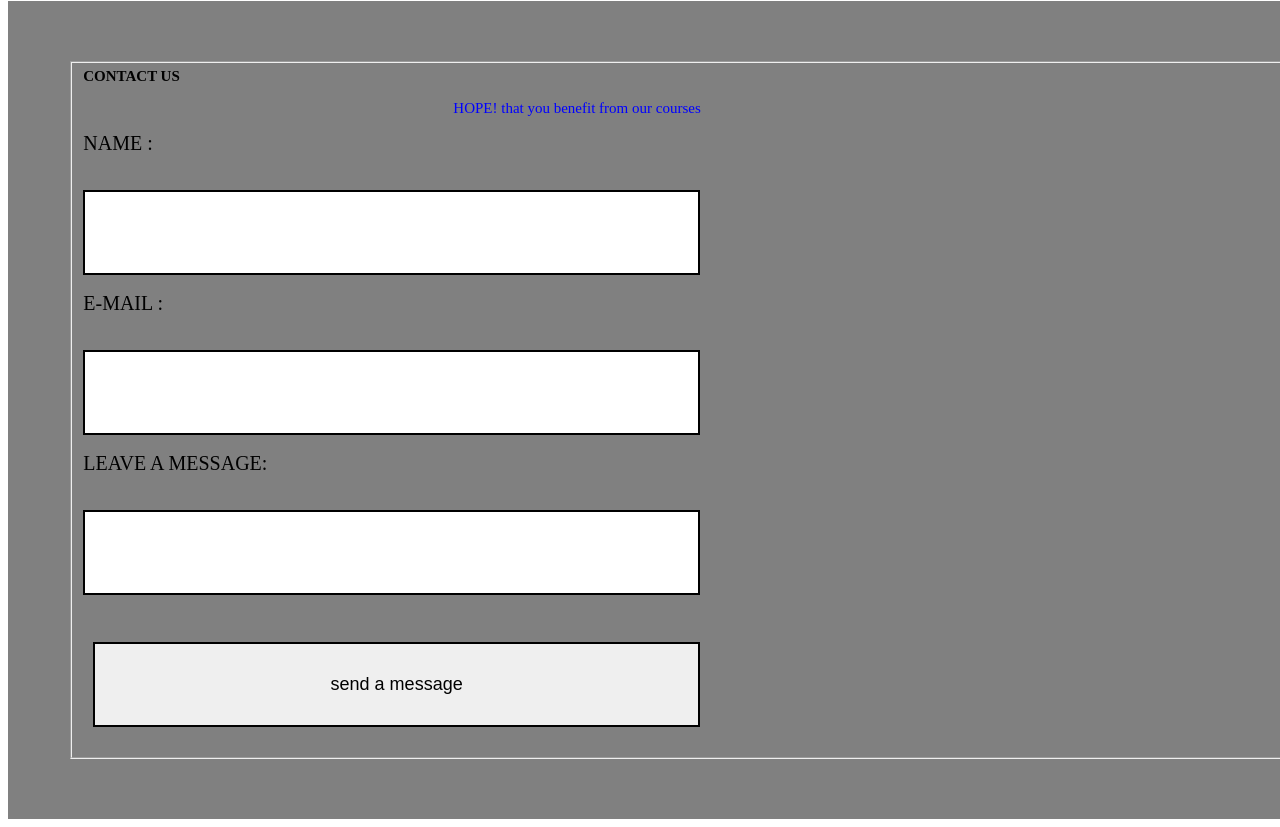
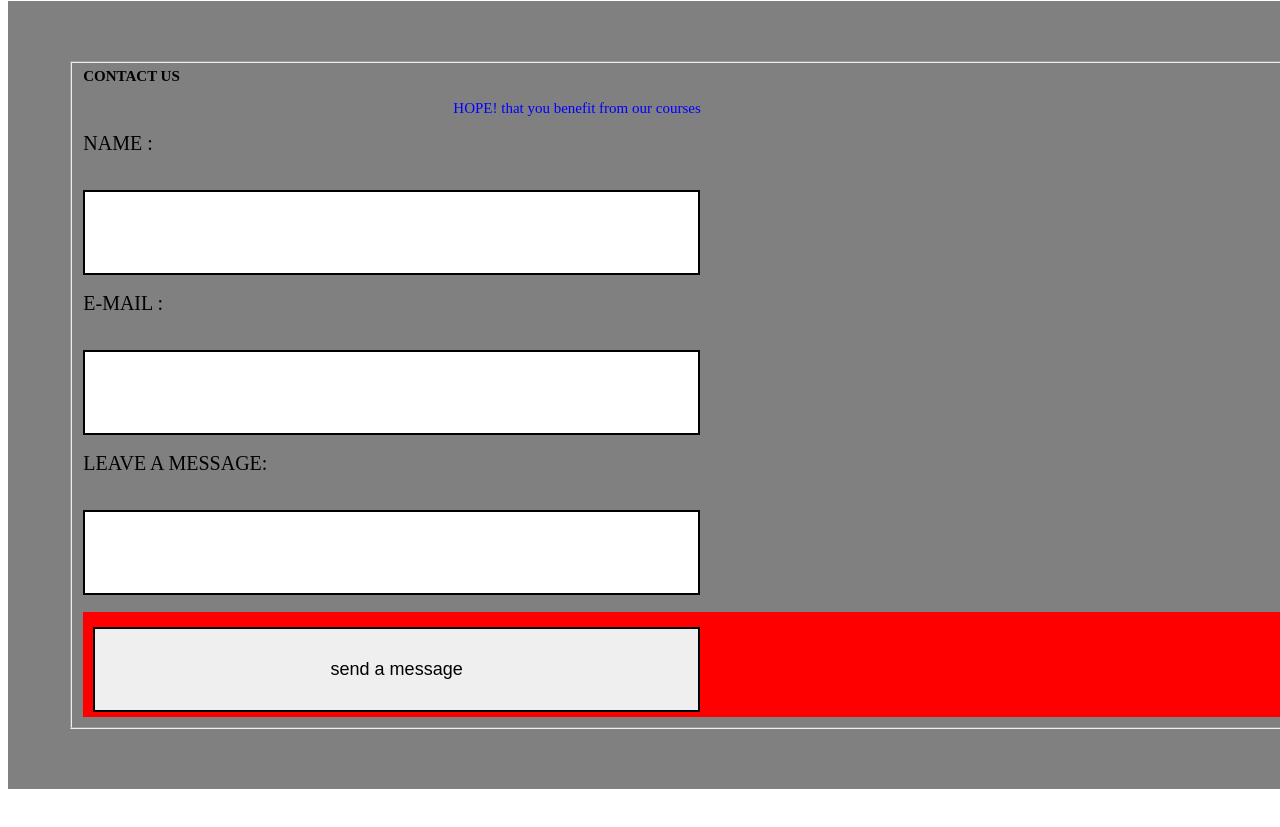
Before and after one commit to NOUREEN-HANY/noureenhany.github.io, a plain HTML site: page contactus.html in a window 1280 px wide. Shown: the part 157-984 px from the top of the page. After the commit the page ends 954 px from the top, so only its background shows below. Drawn offline with Linux system fonts and the light colour scheme.

Commit message:
Update style.css

```diff
--- a/style.css
+++ b/style.css
@@ -115,10 +115,10 @@ input{width: 50%;
 
                                                           }
 div.n{
-	                 padding:20px 10px;
+	                 padding:5px 10px;
 					 font-size:18px;
 					 cursor:pointer;
-
+	                 background:red;
 
                     }
 
```
